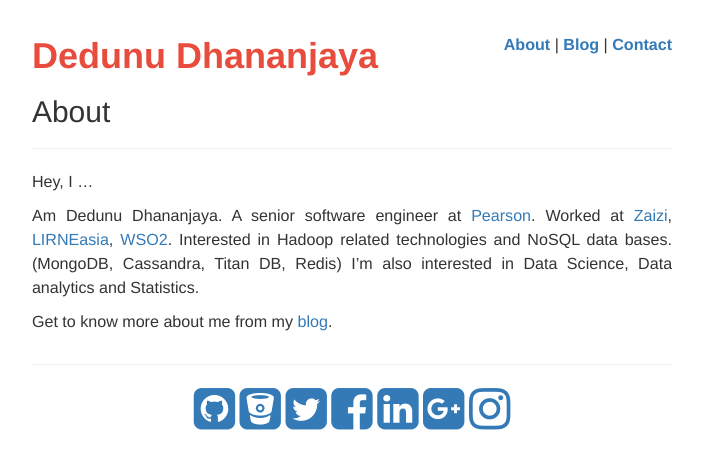
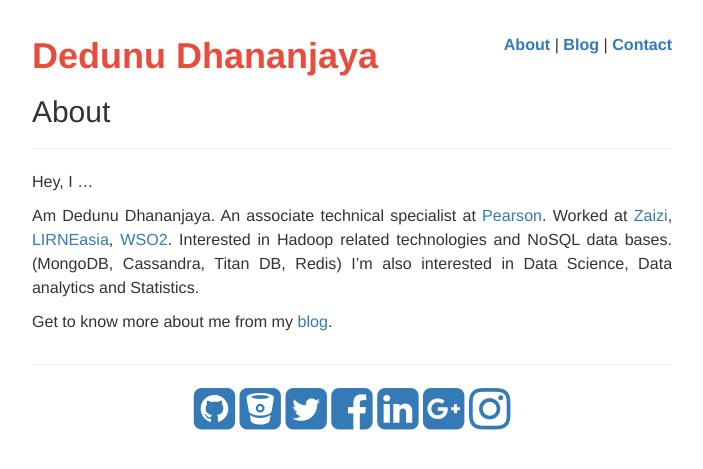
Before and after one commit to dedunu/dedunu.github.io, a Jekyll site: the page built from about.md, in a window 1280 px wide. Shown: the top 469 px of the page, without its empty margins (288-991 px from the left). Built offline with Jekyll 4.4.1, drawn with Linux system fonts in a browser that asks for light colours; nearby versions of some CDN libraries.

Commit message:
Update about.md

```diff
--- a/about.md
+++ b/about.md
@@ -6,6 +6,6 @@ permalink: /about/
 
 Hey, I ...
 
-Am Dedunu Dhananjaya. A senior software engineer at [Pearson](https://www.pearson.com/). Worked at [Zaizi](http://www.zaizi.com), [LIRNEasia](http://lirneasia.net/), [WSO2](http://wso2.com). Interested in Hadoop related technologies and NoSQL data bases.(MongoDB, Cassandra, Titan DB, Redis) I'm also interested in Data Science, Data analytics and Statistics.
+Am Dedunu Dhananjaya. An associate technical specialist at [Pearson](https://www.pearson.com/). Worked at [Zaizi](http://www.zaizi.com), [LIRNEasia](http://lirneasia.net/), [WSO2](http://wso2.com). Interested in Hadoop related technologies and NoSQL data bases.(MongoDB, Cassandra, Titan DB, Redis) I'm also interested in Data Science, Data analytics and Statistics.
 
 Get to know more about me from my [blog](http://www.dedunu.info).
```
